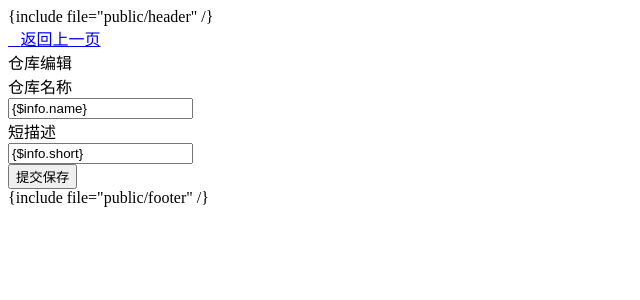
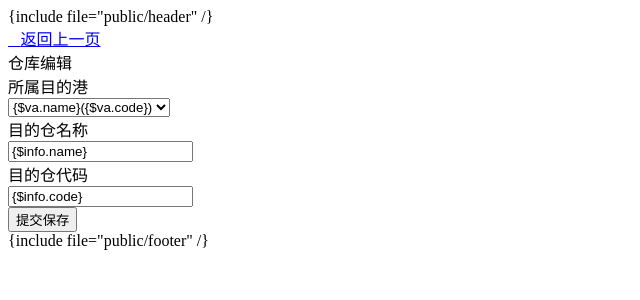
Before and after one commit to hahah7307/nbtlz-shipment, a PHP site: page /DbName/application/Manage/view/warehouse/edit.php in a window 1280 px wide. Shown: the top 300 px of the page, without its empty margins (0-640 px from the left). Run offline with PHP 8.4, Linux system fonts and the light colour scheme.

Commit message:
外销编号3-7：采购合同sku自动转化成大写；目的仓和目的港关联，可选

```diff
--- a/application/Manage/controller/ExportController.php
+++ b/application/Manage/controller/ExportController.php
@@ -6,6 +6,7 @@
 use app\Manage\model\ExportModel;
 use app\Manage\model\PortModel;
 use app\Manage\model\SkuModel;
+use app\Manage\model\WarehouseModel;
 use app\Manage\validate\ExportValidate;
 use think\db\exception\DataNotFoundException;
 use think\db\exception\ModelNotFoundException;
@@ -232,6 +233,9 @@
             $this->assign('procure', AccountModel::get_all_procure());
             $this->assign('procure_group', explode(',', $info['procure_group']));
 
+            $port = PortModel::get(['state' => PortModel::STATE_ACTIVE, 'id' => $info['to_port']]);
+            $this->assign('warehouse', WarehouseModel::getWarehouseByPort($port));
+
             return view();
         }
     }
--- a/application/Manage/controller/ProcurementContractController.php
+++ b/application/Manage/controller/ProcurementContractController.php
@@ -74,8 +74,8 @@
                         $skuList = [];
                         $skuObj = new SkuModel();
                         foreach ($post['sku'] as $k => $item) {
-                            $product_sku = $item;
-                            $product_quantity = $post['product_quantity'][$k];
+                            $product_sku = strtoupper($item);
+                            $product_quantity = intval($post['product_quantity'][$k]);
                             if (empty($product_sku) xor empty(intval($product_quantity))) {
                                 throw new Exception('请先检查没有填写完整的SKU或数量');
                             }
--- a/application/Manage/view/export/edit.php
+++ b/application/Manage/view/export/edit.php
@@ -145,7 +145,11 @@
             <div class="layui-form-item">
                 <label class="layui-form-label">目的仓</label>
                 <div class="layui-input-inline w300">
-                    <input type="text" class="layui-input" name="warehouse" value="{$info.warehouse}" placeholder="请填写目的仓">
+                    <select name="warehouse" lay-verify="required">
+                        {foreach name="warehouse" item="va"}
+                        <option value="{$va.code}">{$va.code}({$va.name})</option>
+                        {/foreach}
+                    </select>
                 </div>
             </div>
             {/if}
--- a/application/Manage/view/public/left.php
+++ b/application/Manage/view/public/left.php
@@ -56,6 +56,7 @@
                         <dd><a layui-href="{:url('Category/index')}">品类管理</a></dd>
                         <dd><a layui-href="{:url('Attribute/index')}">属性管理</a></dd>
                         <dd><a layui-href="{:url('Port/index')}">港口管理</a></dd>
+                        <dd><a layui-href="{:url('Warehouse/index')}">仓库管理</a></dd>
                     </dl>
                 </li>
                 <li data-name="Site" class="layui-nav-item">
--- a/application/Manage/view/warehouse/edit.php
+++ b/application/Manage/view/warehouse/edit.php
@@ -8,15 +8,25 @@
         <div class="title">仓库编辑</div>
 		<div class="layui-form">
             <div class="layui-form-item">
-				<label class="layui-form-label">仓库名称</label>
-				<div class="layui-input-inline w300">
-					<input type="text" class="layui-input" name="name" value="{$info.name}" placeholder="请填写仓库名称">
+                <label class="layui-form-label">所属目的港</label>
+                <div class="layui-input-block w300">
+                    <select name="port_id" lay-verify="required">
+                        {foreach name="port" item="va"}
+                        <option value="{$va.id}" {if condition="$info.port_id eq $va.id"}selected{/if}>{$va.name}({$va.code})</option>
+                        {/foreach}
+                    </select>
                 </div>
             </div>
             <div class="layui-form-item">
-				<label class="layui-form-label">短描述</label>
+                <label class="layui-form-label">目的仓名称</label>
                 <div class="layui-input-inline w300">
-					<input type="text" class="layui-input" name="short" value="{$info.short}" placeholder="请填写短描述">
+                    <input type="text" class="layui-input" name="name" placeholder="请填写仓库名称" value="{$info.name}">
+                </div>
+            </div>
+            <div class="layui-form-item">
+                <label class="layui-form-label">目的仓代码</label>
+                <div class="layui-input-inline w300">
+                    <input type="text" class="layui-input" name="code" placeholder="请填写短描述" value="{$info.code}">
                 </div>
             </div>
 			<div class="layui-form-item">
```
Also changed, not shown: application/Manage/controller/WarehouseController.php (+8 -2 lines), application/Manage/model/PortModel.php (+8 -0 lines), application/Manage/model/WarehouseModel.php (+13 -2 lines), application/Manage/validate/WarehouseValidate.php (+6 -4 lines), application/Manage/view/warehouse/add.php (+13 -3 lines), application/Manage/view/warehouse/index.php (+6 -3 lines). Lines whose indentation alone changed are shown as unchanged.
